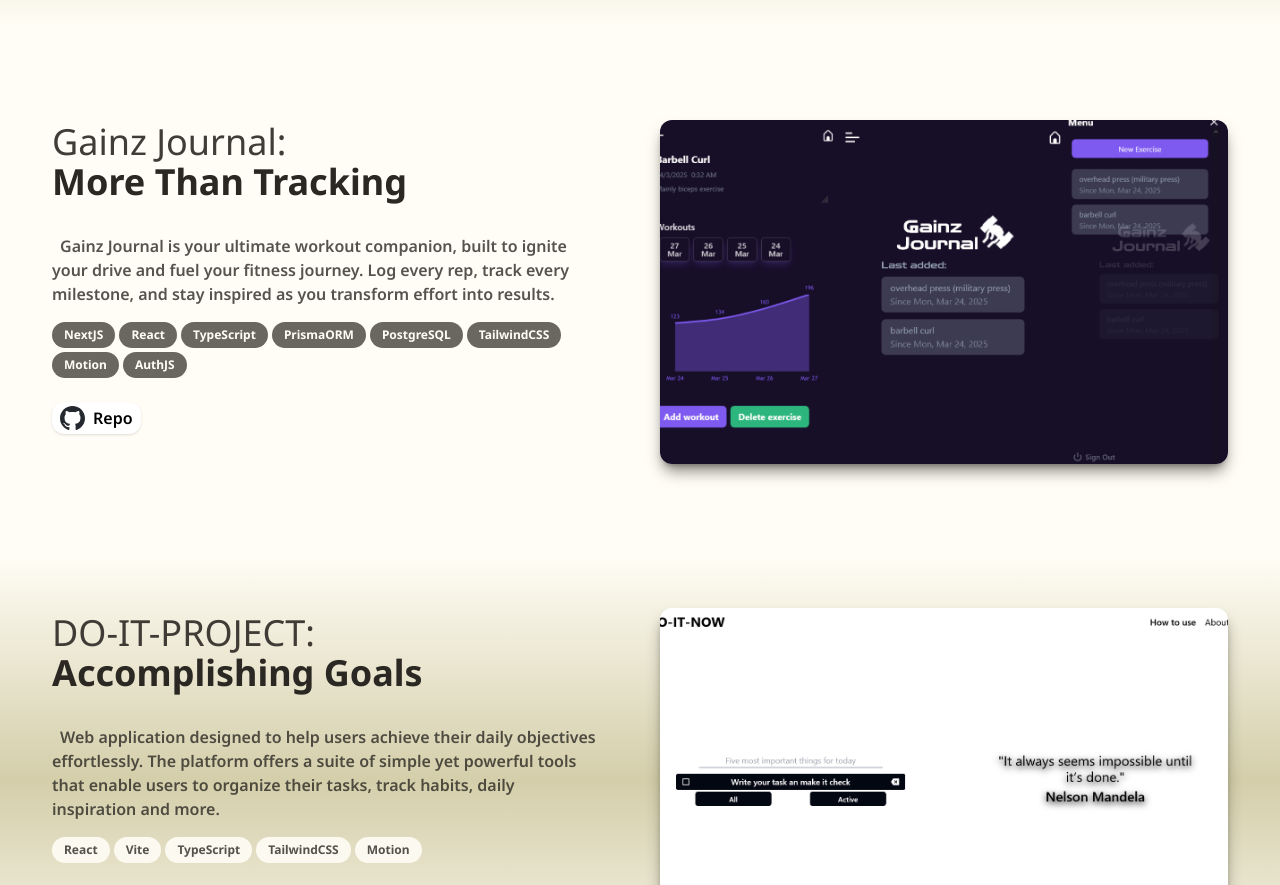
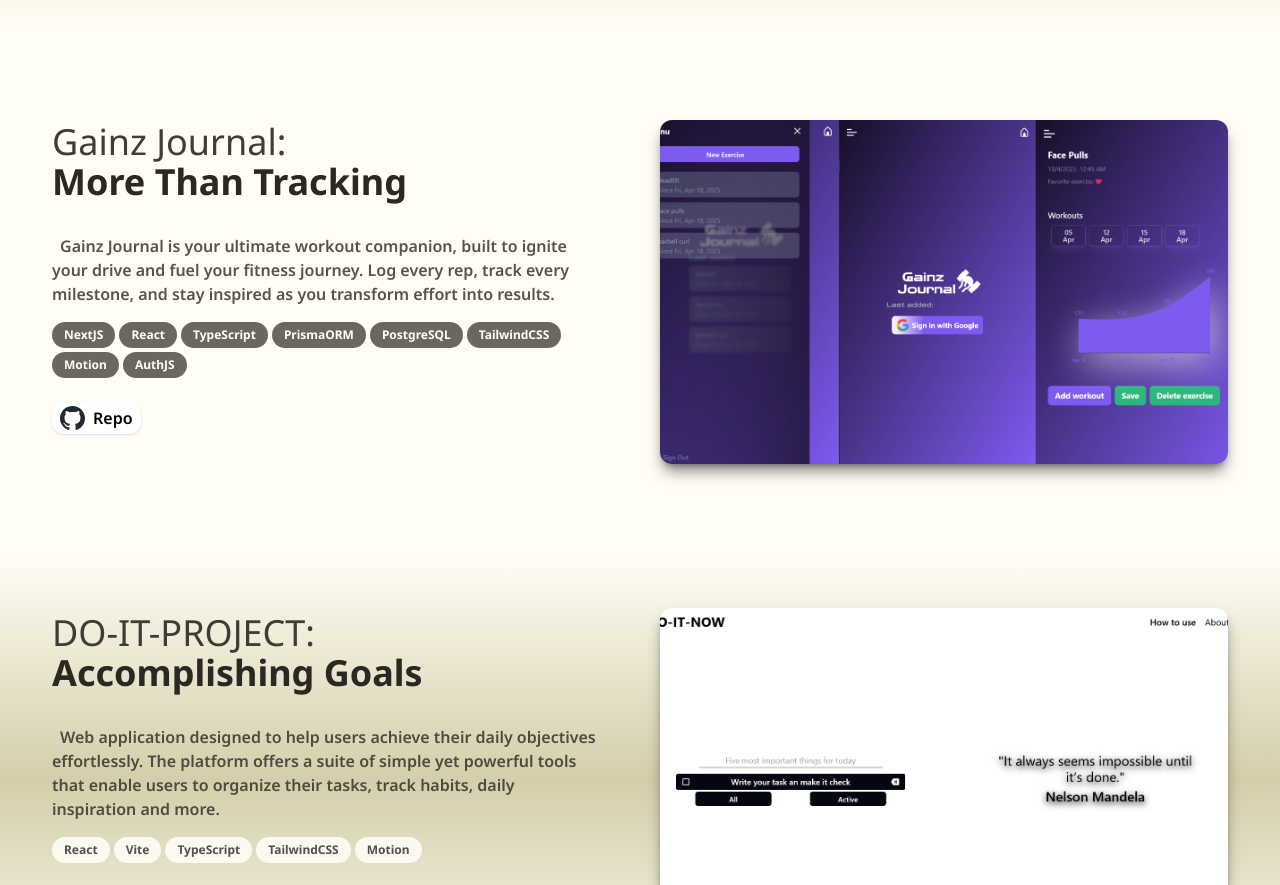
Before and after one commit to fantasyfuerte/portfolio, a Next.js app: page /projects in a window 1280 px wide. Shown: the part 980-1865 px from the top of the page. Built offline with nearby package versions, Linux system fonts and the light colour scheme.

Commit message:
new image for gainzjournal

```diff
--- a/data.tsx
+++ b/data.tsx
@@ -31,7 +31,7 @@
     subtitle: "More Than Tracking",
     description:
       "Gainz Journal is your ultimate workout companion, built to ignite your drive and fuel your fitness journey. Log every rep, track every milestone, and stay inspired as you transform effort into results.",
-    image: "/projects/gainzjournal.png",
+    image: "/projects/gainz-journal.png",
     repo: "https://github.com/fantasyfuerte/gainz-journal",
     // demo: "https://gainzjournal.vercel.app/",
     technologies: [
```
Also changed, not shown: public/projects/gainz-journal.png (added).
